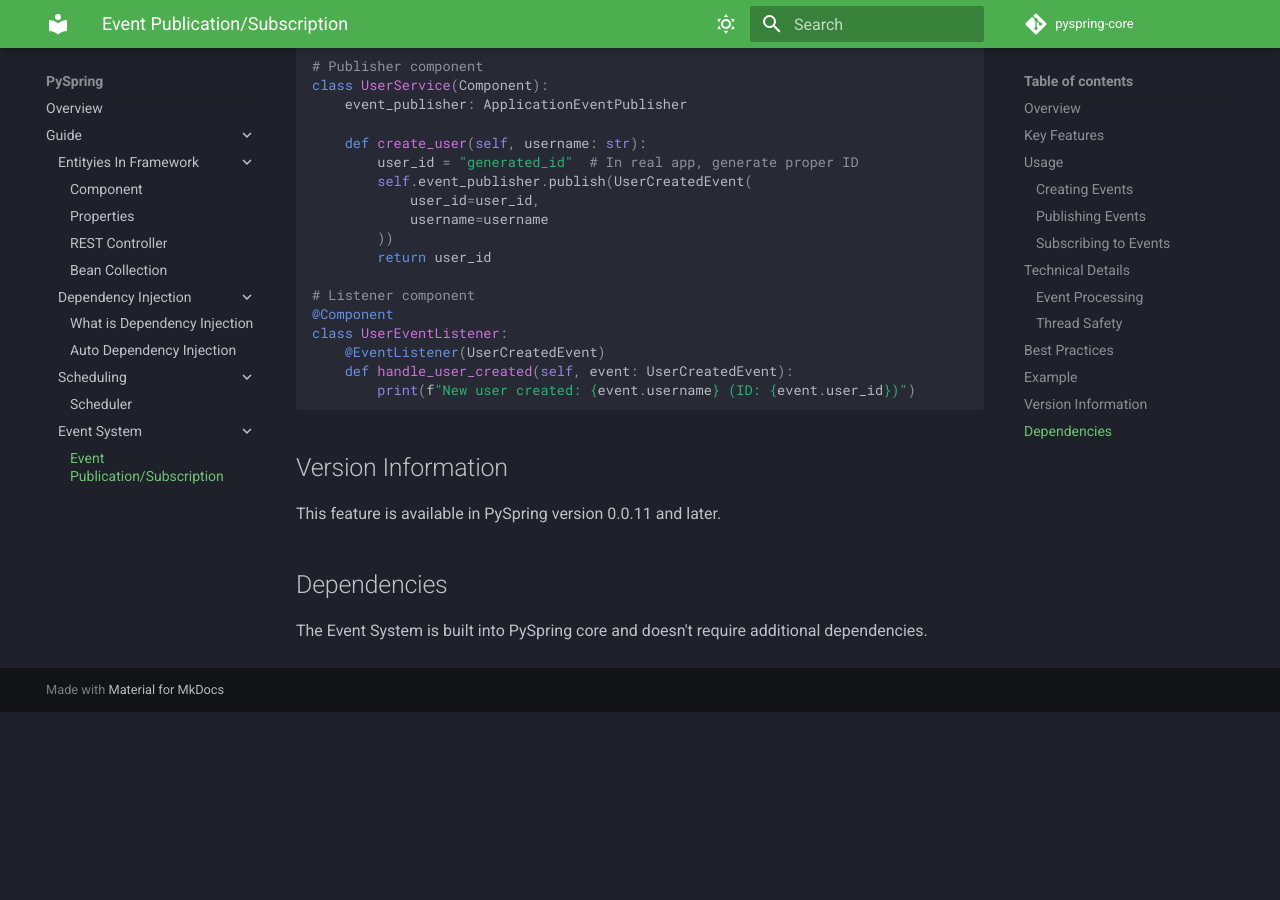
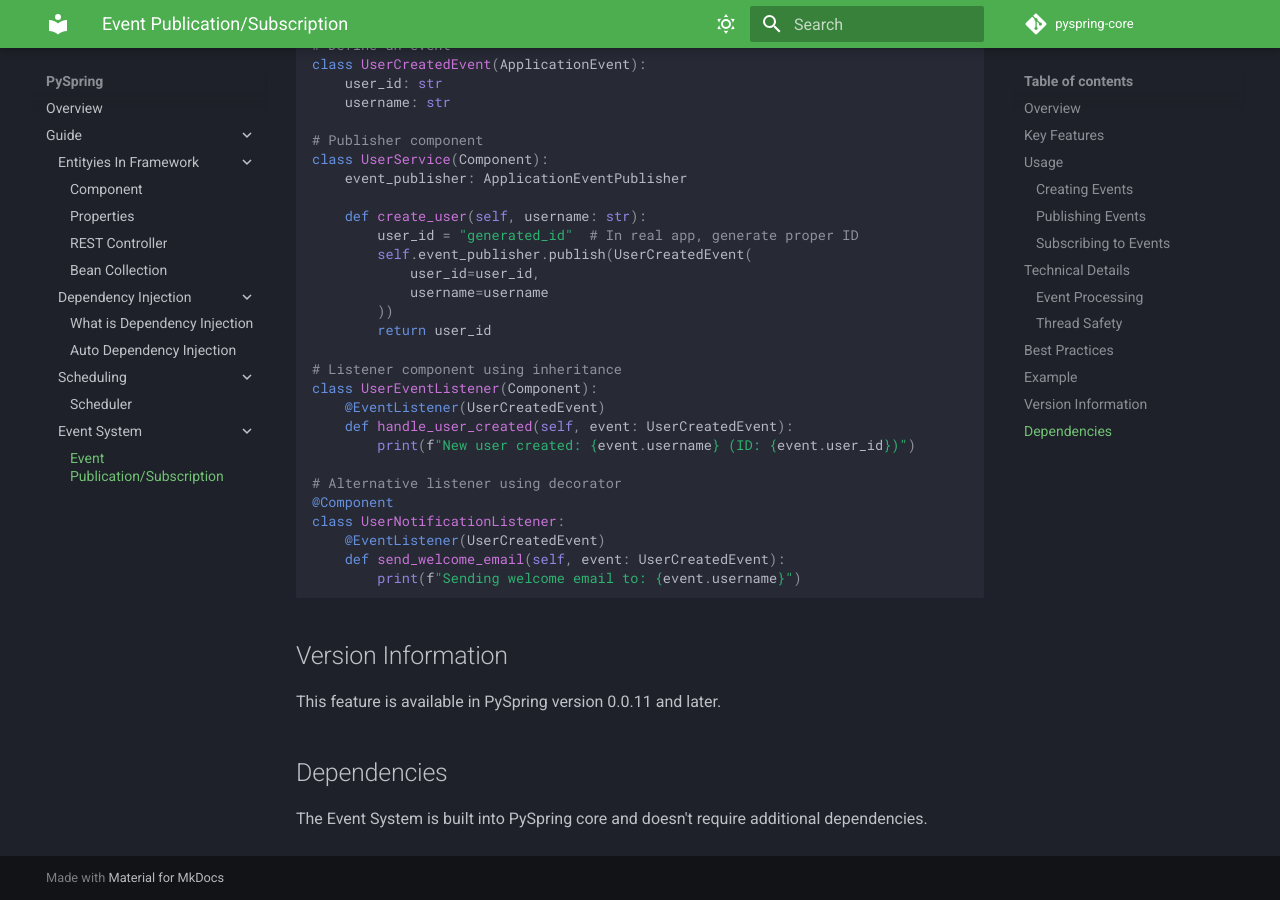
Before and after one commit to PythonSpring/pyspring-docs, an MkDocs documentation site: the page built from docs/guide/event-system/index.md, in a window 1280 px wide and 900 px high, scrolled down 2808 px. Built offline with MkDocs 1.6.1 and Material for MkDocs 9.7.7, drawn with Linux system fonts in a browser that asks for light colours; comment, search, counter and statistics services are not loaded; before the commit the page ends 3520 px from its top, so only the background shows below that; some of the changed text lies outside the part shown.

Commit message:
feat(docs): Update Event System documentation to clarify event listener requirements and provide additional examples

````diff
--- a/docs/guide/event-system/index.md
+++ b/docs/guide/event-system/index.md
@@ -48,17 +48,18 @@
 
 ### Subscribing to Events
 
-Use the `@EventListener` decorator to subscribe to events:
+Use the `@EventListener` decorator to subscribe to events. Event listeners must inherit from the `Component` class:
 
 ```python
 from py_spring_core import Component, EventListener
 
-@Component
-class MyListener:
+class MyListener(Component):
     @EventListener(MyEvent)
     def handle_event(self, event: MyEvent):
         print(f"Received event: {event.message}")
 ```
+
+The event listener will be automatically registered during application startup and will receive events of the specified type.
 
 ## Technical Details
 
@@ -122,12 +123,18 @@
         ))
         return user_id
 
-# Listener component
-@Component
-class UserEventListener:
+# Listener component using inheritance
+class UserEventListener(Component):
     @EventListener(UserCreatedEvent)
     def handle_user_created(self, event: UserCreatedEvent):
         print(f"New user created: {event.username} (ID: {event.user_id})")
+
+# Alternative listener using decorator
+@Component
+class UserNotificationListener:
+    @EventListener(UserCreatedEvent)
+    def send_welcome_email(self, event: UserCreatedEvent):
+        print(f"Sending welcome email to: {event.username}")
 ```
 
 ## Version Information
````
